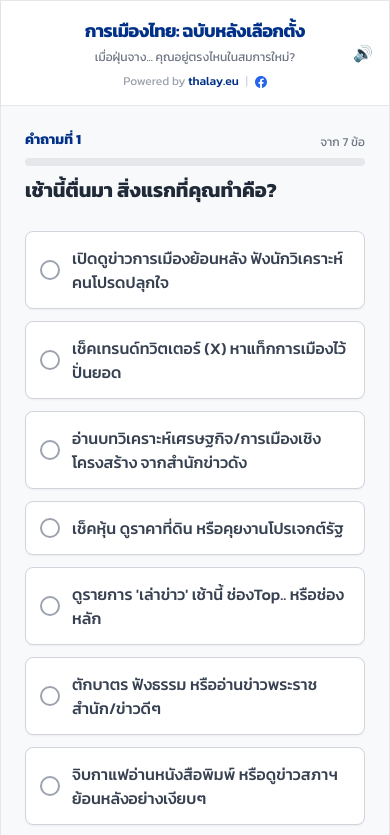
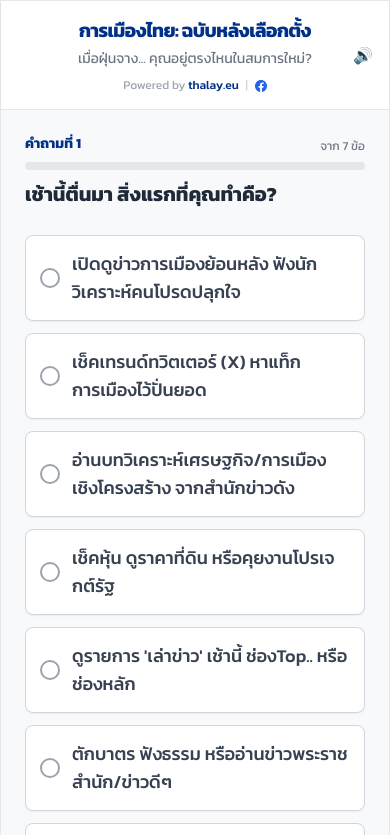
Before and after one commit to bejranonda/FindYourShade, a plain HTML site: page index.html in a window 390 px wide. Both pictures are taken after a click on the button "เริ่มวิเคราะห์ตัวตน". Shown: the top 835 px of the page. Drawn offline with nearby package versions, Linux system fonts and the light colour scheme.

Commit message:
fix: increase font sizes for readability and update footer
- Increase font sizes throughout app (questions, choices, results, footer)
- Remove copyright notice from footer
- Change version to link to GitHub with "การเมืองไทย: ฉบับหลังเลือกตั้ง"
- Update Sim Thailand link to indicate it's a sequel ("ภาคต่อ")

Co-Authored-By: Claude Opus 4.6 <noreply@anthropic.com>

```diff
--- a/css/style.css
+++ b/css/style.css
@@ -202,14 +202,18 @@ body {
 @media (max-width: 640px) {
     .choice-btn {
         padding: 14px !important;
-        font-size: 16px !important; /* Larger text for mobile */
+        font-size: 17px !important; /* Larger text for mobile */
     }
 
     h1 {
-        font-size: 18px !important;
+        font-size: 19px !important;
     }
 
     .result-card {
         padding: 16px !important;
     }
+
+    #app > div:last-child {
+        font-size: 0.875rem !important; /* text-sm for footer */
+    }
 }
--- a/index.html
+++ b/index.html
@@ -38,7 +38,7 @@
         <!-- Header -->
         <div class="bg-white border-b border-gray-200 p-4 text-center relative z-10 shadow-sm">
             <h1 class="text-[#003087] text-xl font-bold tracking-tight">การเมืองไทย: ฉบับหลังเลือกตั้ง</h1>
-            <p class="text-gray-500 text-xs mt-1">เมื่อฝุ่นจาง... คุณอยู่ตรงไหนในสมการใหม่?</p>
+            <p class="text-gray-500 text-sm mt-1">เมื่อฝุ่นจาง... คุณอยู่ตรงไหนในสมการใหม่?</p>
             <div class="mt-2 text-xs">
                 <span class="text-gray-400">Powered by </span>
                 <a href="https://thalay.eu" target="_blank" rel="noopener" class="text-[#003087] hover:underline font-medium">thalay.eu</a>
--- a/js/app.js
+++ b/js/app.js
@@ -360,7 +360,7 @@ function renderStartScreen() {
         <div class="text-center w-full fade-in font-['Kanit']">
             <div class="text-6xl mb-6 animate-bounce">⚖️</div>
             <h2 class="text-2xl font-bold text-[#003087] mb-2">เมื่อการเลือกตั้งจบลง...</h2>
-            <p class="text-gray-500 mb-8 px-4 text-sm leading-relaxed">
+            <p class="text-gray-500 mb-8 px-4 text-base leading-relaxed">
                 แต่การเมืองยังไม่จบ!<br>
                 ในวันที่ขั้วอำนาจเปลี่ยนและอุดมการณ์สั่นคลอน<br>
                 คุณยังเป็น <span class="text-red-600 font-bold">แดง</span>, <span class="text-orange-500 font-bold">ส้ม</span>, <span class="text-yellow-500 font-bold">เหลือง</span> หรือ <span class="text-blue-600 font-bold">น้ำเงิน</span> คนเดิมอยู่ไหม?<br>
@@ -392,7 +392,7 @@ function renderQuestion() {
                 <div class="progress-bar" style="width: ${progress}%"></div>
             </div>
 
-            <h3 class="text-xl font-bold text-gray-800 mb-6 leading-relaxed">
+            <h3 class="text-xl font-bold text-gray-800 mb-6 leading-relaxed" style="font-size: 1.25rem;">
                 ${q.q}
             </h3>
 
@@ -402,7 +402,7 @@ function renderQuestion() {
     q.choices.forEach((choice, index) => {
         html += `
             <button onclick="selectChoice(${index})" class="choice-btn w-full text-left group">
-                <span class="font-medium text-base group-hover:text-[#003087] transition-colors">${choice.text}</span>
+                <span class="font-medium text-lg group-hover:text-[#003087] transition-colors">${choice.text}</span>
             </button>
         `;
     });
@@ -457,7 +457,7 @@ async function showResult() {
             </h2>
 
             <div class="result-card mb-6 w-full bg-white p-6 rounded-xl shadow-sm border border-gray-100">
-                <p class="leading-relaxed text-base text-gray-700">
+                <p class="leading-relaxed text-lg text-gray-700">
                     "${result.desc}"
                 </p>
             </div>
```
